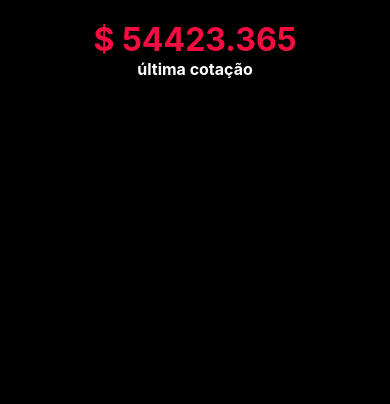
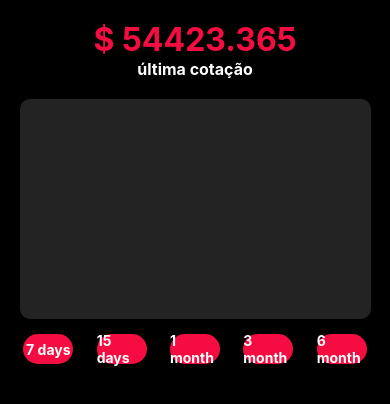
Before and after one commit to wesleydematos/rn-course, a React Native app: screen / in a window 390 px wide. Shown: the top 404 px of the page. Built offline with nearby package versions, Linux system fonts and the light colour scheme.

Commit message:
feat: create QuoationList e HistoryGraphic

```diff
--- a/App.js
+++ b/App.js
@@ -7,12 +7,16 @@
   StatusBar,
 } from "react-native";
 import CurrentPrice from "./src/components/CurrentPrice";
+import HistoryGraphic from "./src/components/HistoryGraphic";
+import QuotationList from "./src/components/QuotationList";
 
 export default function App() {
   return (
     <SafeAreaView style={styles.container}>
       <StatusBar backgroundColor="#f50d41" barStyle="light-content" />
       <CurrentPrice />
+      <HistoryGraphic />
+      <QuotationList />
     </SafeAreaView>
   );
 }
--- a/src/components/HistoryGraphic/index.js
+++ b/src/components/HistoryGraphic/index.js
@@ -0,0 +1,6 @@
+import { Text, View } from "react-native";
+import styles from "./style";
+
+export default function HistoryGraphic() {
+  return <View style={styles.contentGraphic}></View>;
+}
--- a/src/components/HistoryGraphic/style.js
+++ b/src/components/HistoryGraphic/style.js
@@ -0,0 +1,13 @@
+import { StyleSheet } from "react-native";
+
+const styles = StyleSheet.create({
+  contentGraphic: {
+    width: "90%",
+    height: 220,
+    backgroundColor: "#232323",
+    marginTop: 20,
+    borderRadius: 10,
+  },
+});
+
+export default styles;
--- a/src/components/QuotationList/index.js
+++ b/src/components/QuotationList/index.js
@@ -0,0 +1,28 @@
+import { Fragment } from "react";
+import { ScrollView, Text, TouchableOpacity, View } from "react-native";
+import styles from "./style";
+
+export default function QuotationList() {
+  return (
+    <Fragment>
+      <View style={styles.filters}>
+        <TouchableOpacity style={styles.buttonQuery} onPress={() => {}}>
+          <Text style={styles.textButtonQuery}>7 days</Text>
+        </TouchableOpacity>
+        <TouchableOpacity style={styles.buttonQuery} onPress={() => {}}>
+          <Text style={styles.textButtonQuery}>15 days</Text>
+        </TouchableOpacity>
+        <TouchableOpacity style={styles.buttonQuery} onPress={() => {}}>
+          <Text style={styles.textButtonQuery}>1 month</Text>
+        </TouchableOpacity>
+        <TouchableOpacity style={styles.buttonQuery} onPress={() => {}}>
+          <Text style={styles.textButtonQuery}>3 month</Text>
+        </TouchableOpacity>
+        <TouchableOpacity style={styles.buttonQuery} onPress={() => {}}>
+          <Text style={styles.textButtonQuery}>6 month</Text>
+        </TouchableOpacity>
+      </View>
+      <ScrollView></ScrollView>
+    </Fragment>
+  );
+}
--- a/src/components/QuotationList/style.js
+++ b/src/components/QuotationList/style.js
@@ -0,0 +1,25 @@
+import { StyleSheet } from "react-native";
+
+const styles = StyleSheet.create({
+  filters: {
+    width: "100%",
+    flexDirection: "row",
+    paddingVertical: 15,
+    justifyContent: "space-evenly",
+  },
+  buttonQuery: {
+    width: 50,
+    height: 30,
+    backgroundColor: "#f50d41",
+    borderRadius: 50,
+    alignItems: "center",
+    justifyContent: "center",
+  },
+  textButtonQuery: {
+    color: "#ffffff",
+    fontWeight: "bold",
+    fontSize: 14,
+  },
+});
+
+export default styles;
```
